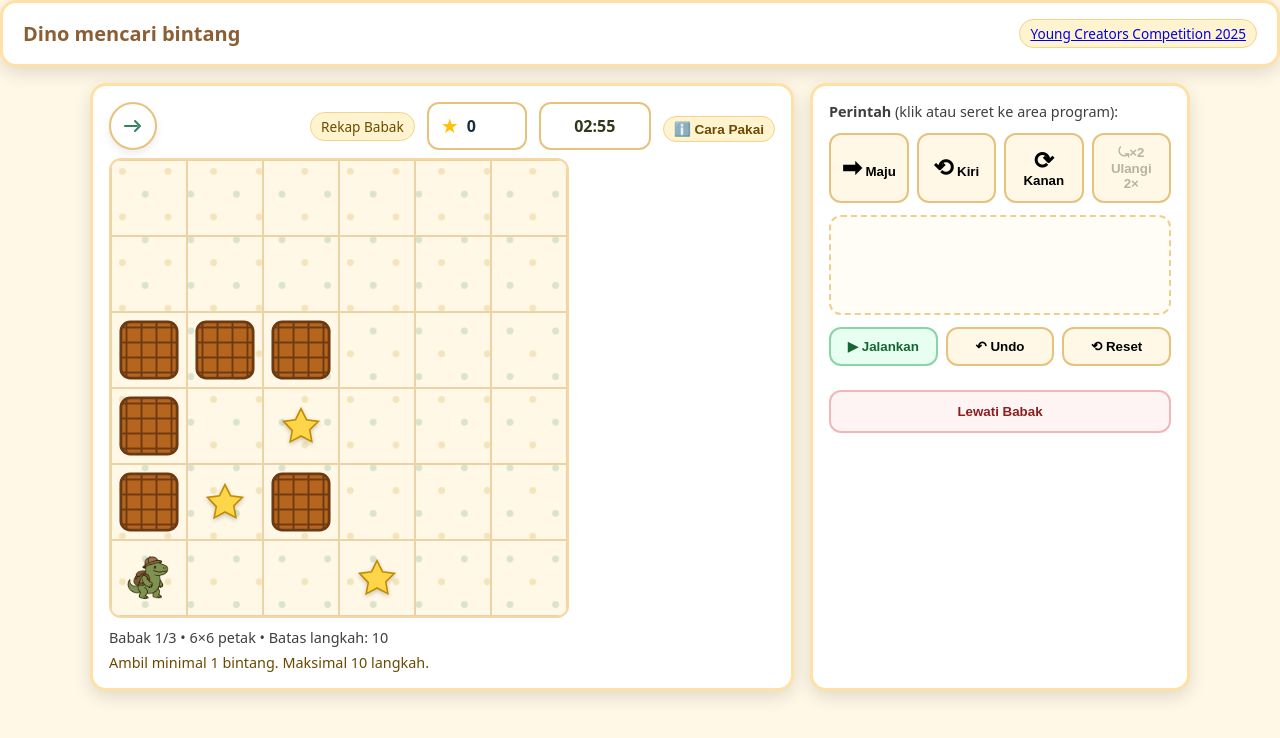
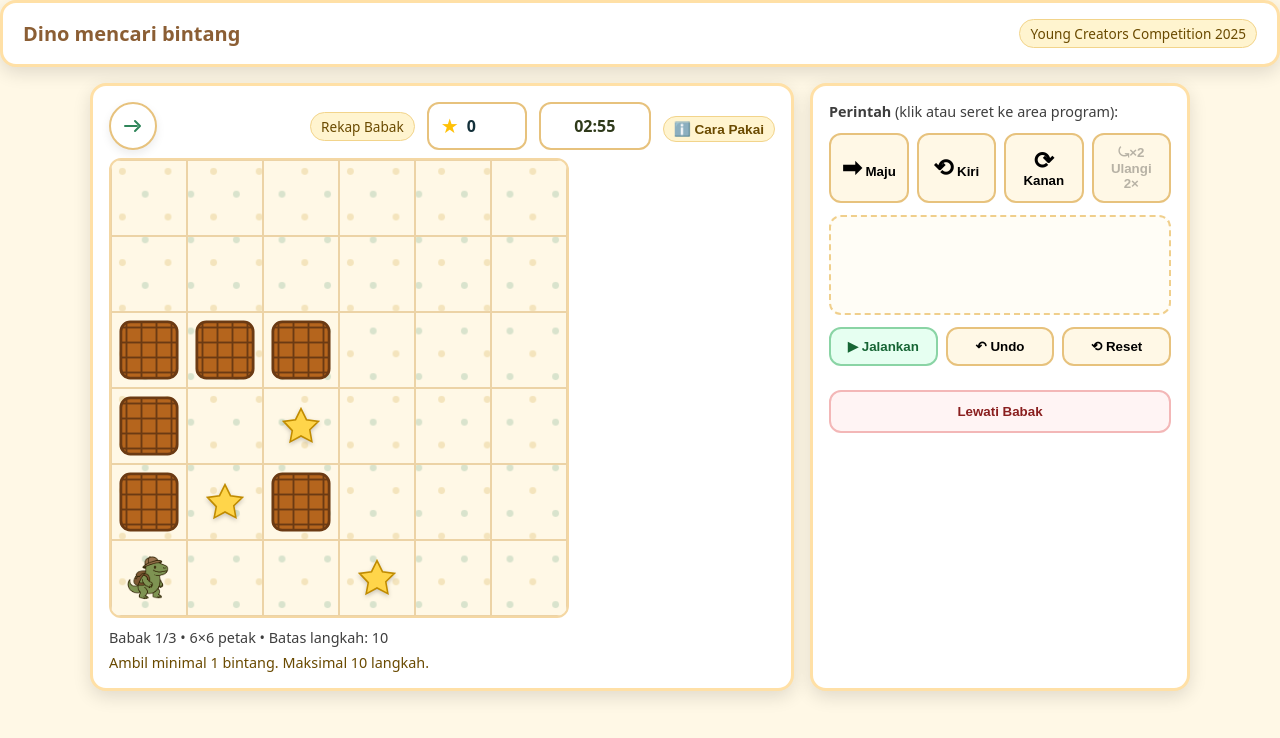
Before and after one commit to galihyogaswara/simulasiTK, a plain HTML site: page index.html in a window 1280 px wide. Drawn offline with Linux system fonts and the light colour scheme.

Commit message:
index.html

```diff
--- a/index.html
+++ b/index.html
@@ -9,7 +9,7 @@
 <body>
   <header class="card">
     <h1>Dino mencari bintang</h1>
-   <span class="badge"><a href="https://challenge.pesonaedu.id/peyc/">Young Creators Competition 2025</a></span>
+   <span class="badge">Young Creators Competition 2025</a></span>
   </header>
 
 
```
